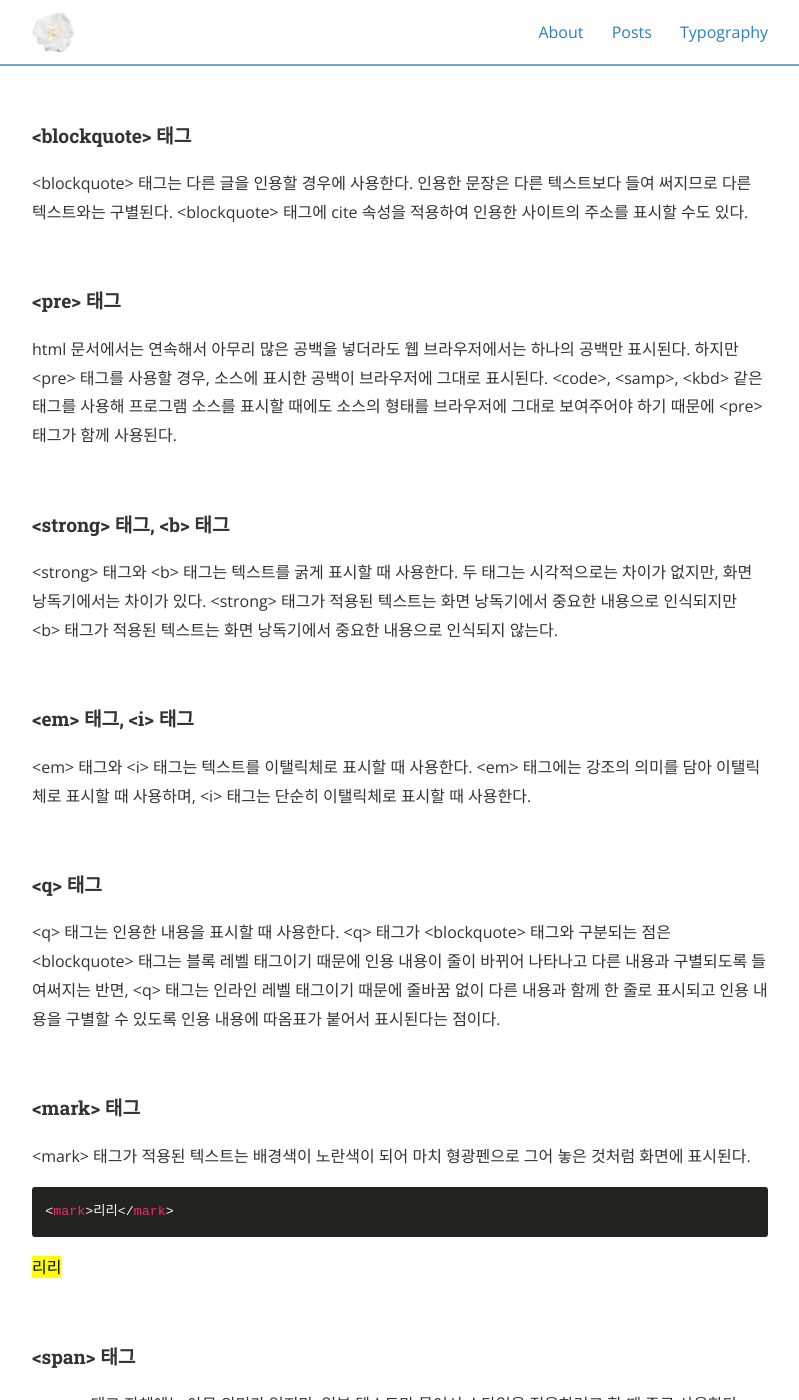
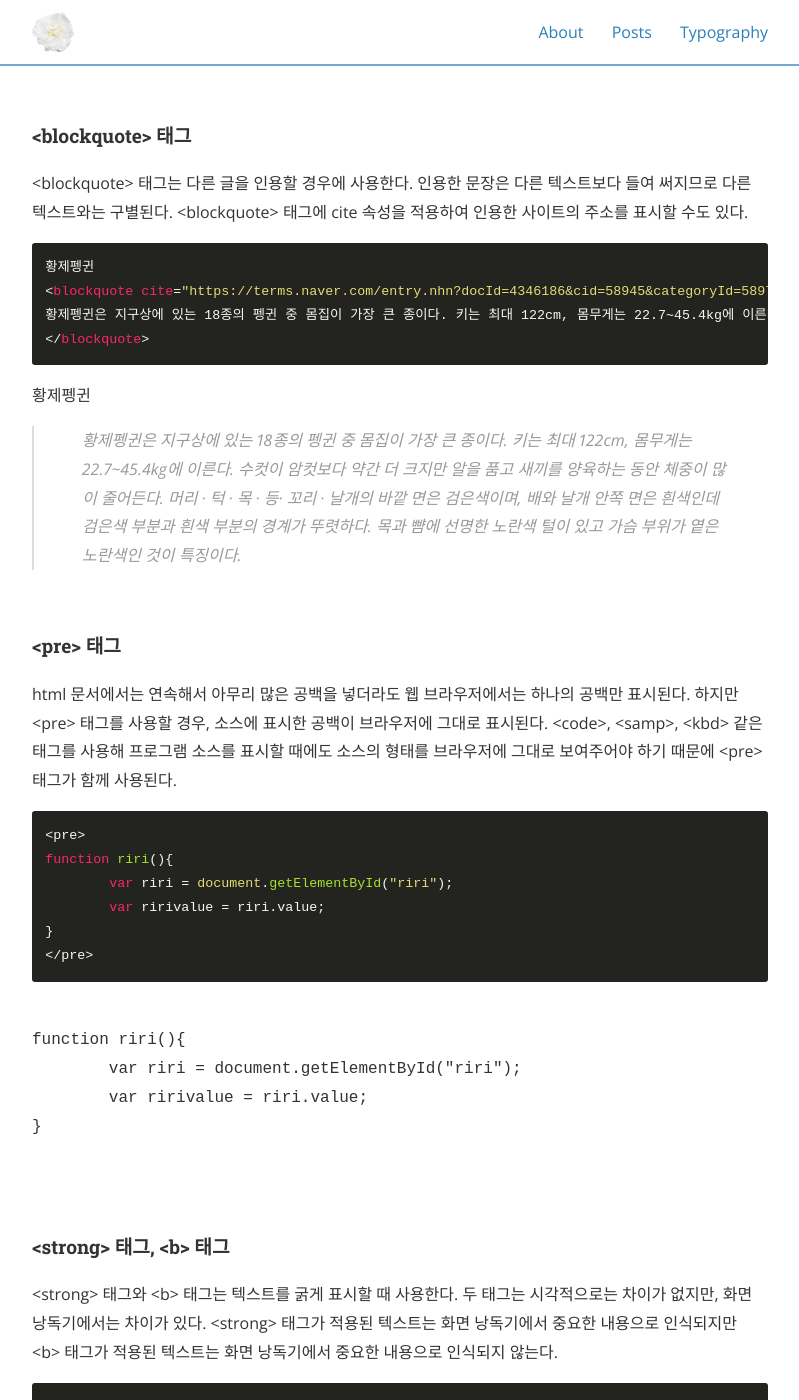
Before and after one commit to kusakina0608/kusakina0608.github.io, a Jekyll site: the page built from _posts/2020-06-10-HTML.md, in a window 1280 px wide and 1400 px high, scrolled down 3378 px. Shown: the whole window, without its empty margins (240-1039 px from the left). Built offline with Jekyll 4.4.1, drawn with Linux system fonts in a browser that asks for light colours; nearby versions of some CDN libraries; some of the changed text lies outside the part shown.

Commit message:
Update 2020-06-10-HTML.md

````diff
--- a/_posts/2020-06-10-HTML.md
+++ b/_posts/2020-06-10-HTML.md
@@ -149,11 +149,41 @@ categories: [Web]
 
 \<blockquote> 태그는 다른 글을 인용할 경우에 사용한다. 인용한 문장은 다른 텍스트보다 들여 써지므로 다른 텍스트와는 구별된다. \<blockquote> 태그에 cite 속성을 적용하여 인용한 사이트의 주소를 표시할 수도 있다.
 
+```html
+황제펭귄
+<blockquote cite="https://terms.naver.com/entry.nhn?docId=4346186&cid=58945&categoryId=58974">
+황제펭귄은 지구상에 있는 18종의 펭귄 중 몸집이 가장 큰 종이다. 키는 최대 122cm, 몸무게는 22.7~45.4kg에 이른다. 수컷이 암컷보다 약간 더 크지만 알을 품고 새끼를 양육하는 동안 체중이 많이 줄어든다. 머리 · 턱 · 목 · 등· 꼬리 · 날개의 바깥 면은 검은색이며, 배와 날개 안쪽 면은 흰색인데 검은색 부분과 흰색 부분의 경계가 뚜렷하다. 목과 뺨에 선명한 노란색 털이 있고 가슴 부위가 옅은 노란색인 것이 특징이다.
+</blockquote>
+```
+
+황제펭귄
+<blockquote cite="https://terms.naver.com/entry.nhn?docId=4346186&cid=58945&categoryId=58974">
+황제펭귄은 지구상에 있는 18종의 펭귄 중 몸집이 가장 큰 종이다. 키는 최대 122cm, 몸무게는 22.7~45.4kg에 이른다. 수컷이 암컷보다 약간 더 크지만 알을 품고 새끼를 양육하는 동안 체중이 많이 줄어든다. 머리 · 턱 · 목 · 등· 꼬리 · 날개의 바깥 면은 검은색이며, 배와 날개 안쪽 면은 흰색인데 검은색 부분과 흰색 부분의 경계가 뚜렷하다. 목과 뺨에 선명한 노란색 털이 있고 가슴 부위가 옅은 노란색인 것이 특징이다.
+</blockquote>
+
 <br>
 
 #### \<pre> 태그
 
 html 문서에서는 연속해서 아무리 많은 공백을 넣더라도 웹 브라우저에서는 하나의 공백만 표시된다. 하지만 \<pre> 태그를 사용할 경우, 소스에 표시한 공백이 브라우저에 그대로 표시된다. \<code>, \<samp>, \<kbd> 같은 태그를 사용해 프로그램 소스를 표시할 때에도 소스의 형태를 브라우저에 그대로 보여주어야 하기 때문에 \<pre> 태그가 함께 사용된다.
+
+```html
+<pre>
+function riri(){
+	var riri = document.getElementById("riri");
+	var ririvalue = riri.value;
+}
+</pre>
+```
+
+<pre>
+
+function riri(){
+	var riri = document.getElementById("riri");
+	var ririvalue = riri.value;
+}
+
+</pre>
 
 <br>
 
@@ -161,17 +191,35 @@ html 문서에서는 연속해서 아무리 많은 공백을 넣더라도 웹
 
 \<strong> 태그와 \<b> 태그는 텍스트를 굵게 표시할 때 사용한다. 두 태그는 시각적으로는 차이가 없지만, 화면 낭독기에서는 차이가 있다. \<strong> 태그가 적용된 텍스트는 화면 낭독기에서 중요한 내용으로 인식되지만 \<b> 태그가 적용된 텍스트는 화면 낭독기에서 중요한 내용으로 인식되지 않는다.
 
+```html
+<strong>strong 태그</strong>는 길어서 잘 안쓸거같고 <b>b 태그</b>만 쓸거같네
+```
+
+<strong>strong 태그</strong>는 길어서 잘 안쓸거같고 <b>b 태그</b>만 쓸거같네
+
 <br>
 
 #### \<em> 태그, \<i> 태그
 
 \<em> 태그와 \<i> 태그는 텍스트를 이탤릭체로 표시할 때 사용한다. \<em> 태그에는 강조의 의미를 담아 이탤릭체로 표시할 때 사용하며, \<i> 태그는 단순히 이탤릭체로 표시할 때 사용한다.
 
+```html
+<em>강조의</em> 의미를 담은 이탤릭체와 <i>단순</i> 이탤릭체
+```
+
+<em>강조의</em> 의미를 담은 이탤릭체와 <i>단순</i> 이탤릭체
+
 <br>
 
 #### \<q> 태그
 
 \<q> 태그는 인용한 내용을 표시할 때 사용한다. \<q> 태그가 \<blockquote> 태그와 구분되는 점은 \<blockquote> 태그는 블록 레벨 태그이기 때문에 인용 내용이 줄이 바뀌어 나타나고 다른 내용과 구별되도록 들여써지는 반면, \<q> 태그는 인라인 레벨 태그이기 때문에 줄바꿈 없이 다른 내용과 함께 한 줄로 표시되고 인용 내용을 구별할 수 있도록 인용 내용에 따옴표가 붙어서 표시된다는 점이다.
+
+```html
+<q>이몸</q> 등장
+```
+
+<q>이몸</q> 등장
 
 <br>
 
@@ -180,16 +228,22 @@ html 문서에서는 연속해서 아무리 많은 공백을 넣더라도 웹
 \<mark> 태그가 적용된 텍스트는 배경색이 노란색이 되어 마치 형광펜으로 그어 놓은 것처럼 화면에 표시된다.
 
 ```html
-<mark>리리</mark>
+냥냥냥냥<mark>펀치</mark>~!!!
 ```
 
-<mark>리리</mark>
+냥냥냥냥<mark>펀치</mark>~!!!
 
 <br>
 
 #### \<span> 태그
 
 \<span> 태그 자체에는 아무 의미가 없지만, 일부 텍스트만 묶어서 스타일을 적용하려고 할 때 주로 사용한다.
+
+```html
+스타일을 적용하고 싶은 텍스트에는 <span style="color:blue;">span</span> 태그를 쓰자
+```
+
+스타일을 적용하고 싶은 텍스트에는 <span style="color:blue;">span</span> 태그를 쓰자
 
 <br>
 
````
